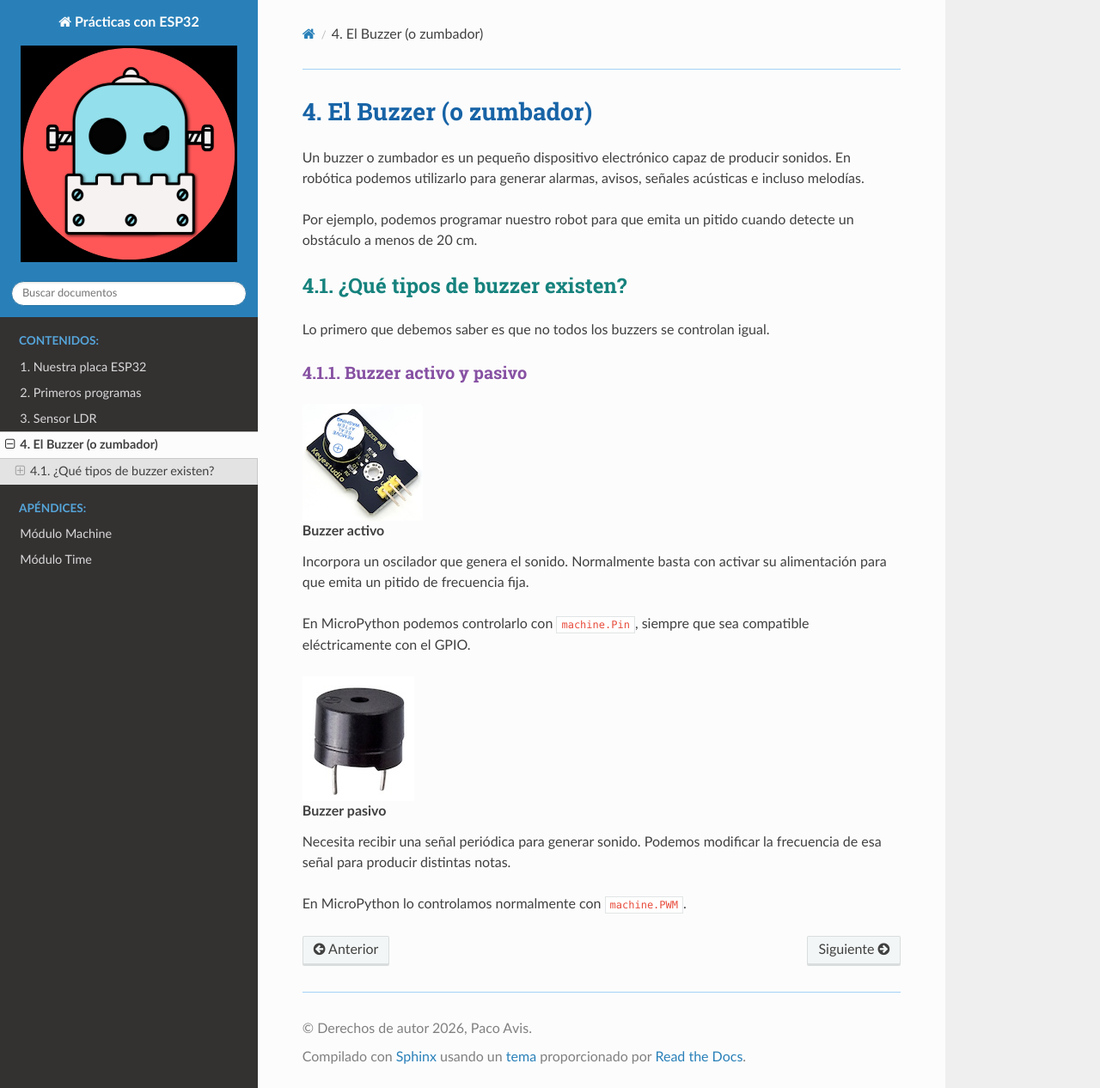
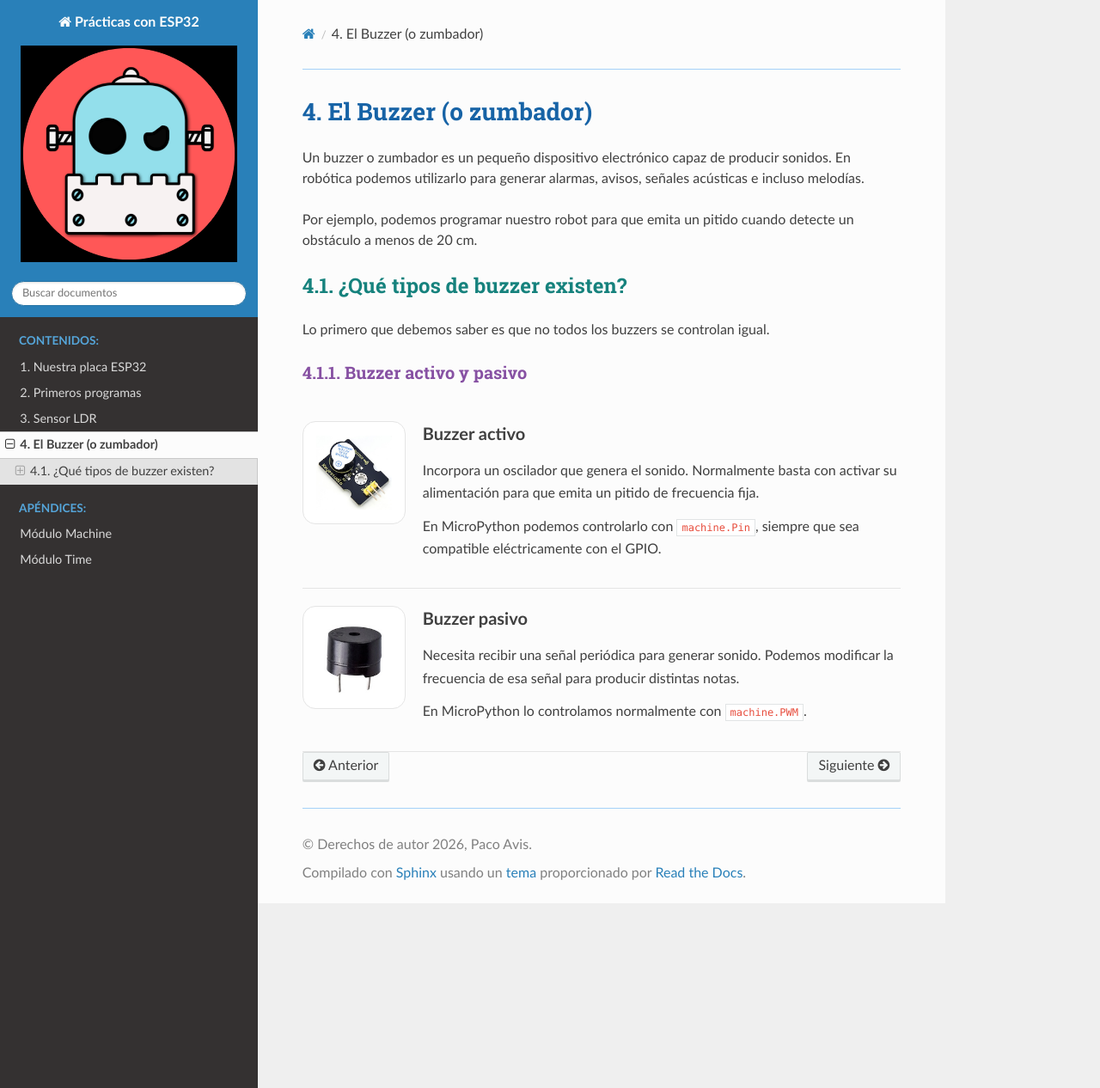
Before and after one commit to lumomakers/practicas-esp32, a Sphinx documentation site: the page built from source/capitulo4.rst, in a window 1280 px wide and 1266 px high. Shown: the whole window at 86% size. Built offline with Sphinx 7.4.7 and the Read the Docs theme 3.1.0, drawn with Linux system fonts in a browser that asks for light colours.

Commit message:
Ajustando tamaño de imágenes

```diff
--- a/source/_static/css/custom.css
+++ b/source/_static/css/custom.css
@@ -27,14 +27,13 @@
     border: 0;
     border-top: 1px solid #a4d1f8;
     margin: 30px 0;
-
+}
 /* ----------------------------------- */
 /* Estructura para mostrar imágenes junto a texto como los buzzers */
 /* ----------------------------------- */
-/* Ficha de componente */
-
+/* Fichas de componentes */
 .rst-content div.ficha-componente {
-    display: grid !important;
+    display: grid;
     grid-template-columns: 120px minmax(0, 1fr);
     gap: 20px;
     align-items: start;
@@ -92,6 +91,3 @@
         gap: 16px;
     }
 }
-body {
-    outline: 8px solid red !important;
-}
```
